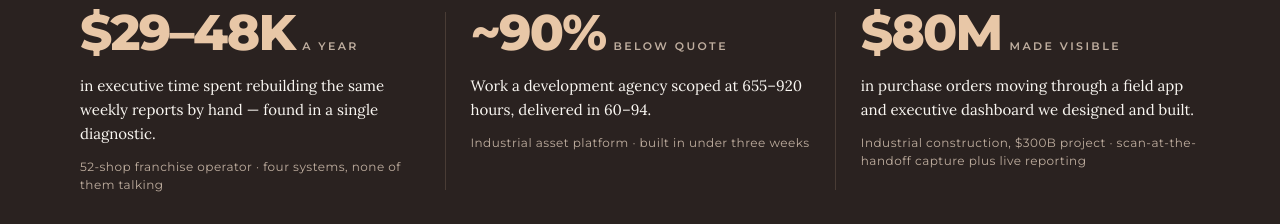
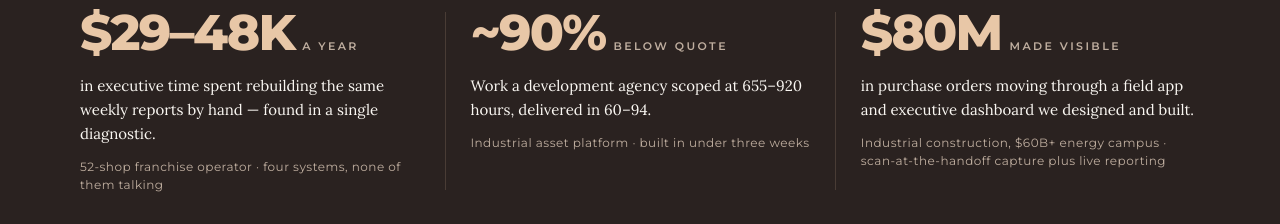
Before and after one commit to TomEnglish/UnleashingFlow, an Astro site: page / in a window 1280 px wide. Shown: the part 980-1204 px from the top of the page. Built offline with nearby package versions, Linux system fonts and the light colour scheme; Astro itself is replaced by a stand-in of ours.

Commit message:
Correct the construction project figure to the supported range
The descriptor briefly read "$300B project". Public reporting on the
program puts it at roughly $60B for the initial build and $70-90B all-in
for the full multi-gigawatt campus; no source supports $300B.

Quoting the floor instead, so the figure cannot be an overstatement and
still carries the scale. Left the sourcing basis in a comment.

This one matters more than a normal copy fix: the project is publicly
identifiable, the number is checkable in a single search, and the site's
argument is that we are the people who give straight answers about real
numbers.

Co-Authored-By: Claude Opus 5 <noreply@anthropic.com>

```diff
--- a/src/components/ProofBand.astro
+++ b/src/components/ProofBand.astro
@@ -28,7 +28,7 @@ const proof = [
     figure: '$80M',
     unit: 'made visible',
     claim: 'in purchase orders moving through a field app and executive dashboard we designed and built.',
-    who: 'Industrial construction, $300B project · scan-at-the-handoff capture plus live reporting',
+    who: 'Industrial construction, $60B+ energy campus · scan-at-the-handoff capture plus live reporting',
   },
 ];
 ---
--- a/src/components/WhoWeServe.astro
+++ b/src/components/WhoWeServe.astro
@@ -8,7 +8,9 @@ const roster = [
   'Three-truck hauler at $1.2M revenue',
   'UK baler manufacturer',
   'International machinery group',
-  'Industrial construction, $300B project',
+  // Public reporting on this program puts it at $60B initial build, $70–90B
+  // all-in. Quote the floor so the figure cannot be an overstatement.
+  'Industrial construction, $60B+ energy campus',
   'Specialty food manufacturer',
   'Personal-injury law practice',
 ];
```
